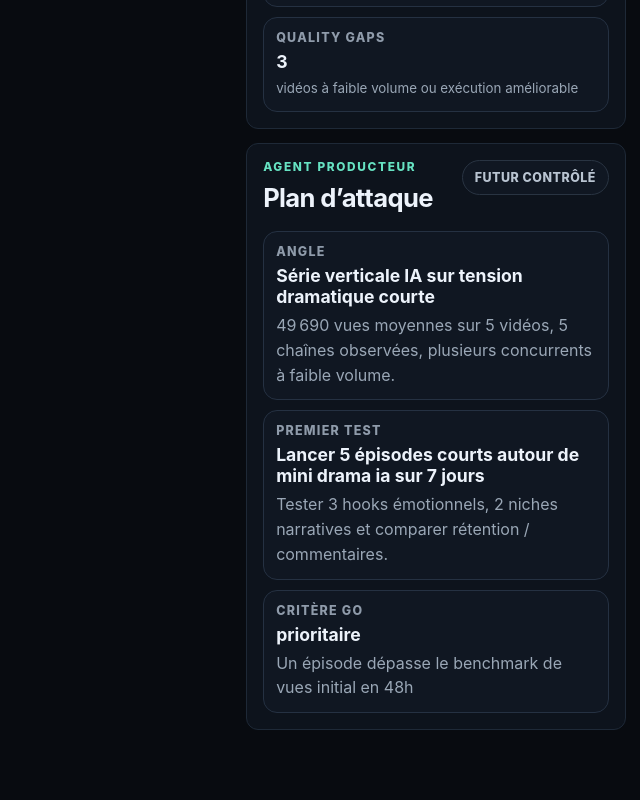
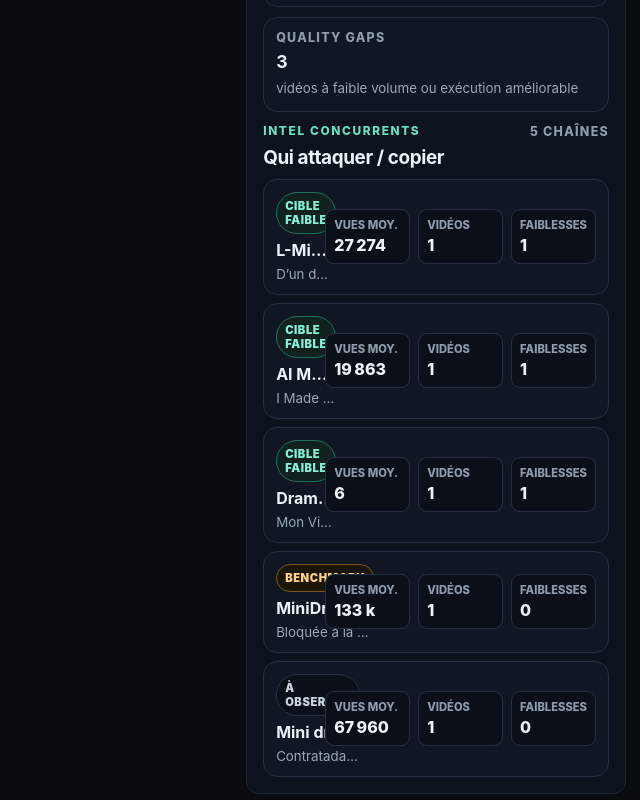
Before and after one commit to ardn87JJ/Machine, a React (Vite) app in the folder frontend/: page / in a window 1280 px wide. Shown: the part 2160-2960 px from the top of the page, without its empty margins (640-1280 px from the left). Before the commit the page ends 2926 px from the top, so only its background shows below. Built offline with nearby package versions, Linux system fonts and the light colour scheme; no server answers.

Commit message:
Add competitor intel panel

```diff
--- a/frontend/src/app/App.tsx
+++ b/frontend/src/app/App.tsx
@@ -181,6 +181,17 @@ type OpportunityRecord = Opportunity & {
 
 type DecisionLabel = OpportunityRecord["decisionLabel"];
 type DecisionFilter = DecisionLabel | "ALL";
+
+type CompetitorRow = {
+  channelId: string;
+  channelTitle: string;
+  videoCount: number;
+  averageViews: number;
+  totalViews: number;
+  weakSignals: number;
+  bestVideo: ScanVideoSummary;
+  attackTag: "CIBLE FAIBLE" | "BENCHMARK" | "À OBSERVER";
+};
 
 function getErrorMessage(error: unknown) {
   if (error instanceof ApiError) {
@@ -503,6 +514,57 @@ function rankOpportunities(opportunities: OpportunityRecord[]) {
 
     return right.confidence - left.confidence;
   });
+}
+
+function buildCompetitorRows(videos: ScanVideoSummary[]): CompetitorRow[] {
+  const byChannel = new Map<string, ScanVideoSummary[]>();
+
+  videos.forEach((video) => {
+    const key = video.channel_id || video.channel_title || "unknown-channel";
+    const current = byChannel.get(key) ?? [];
+
+    current.push(video);
+    byChannel.set(key, current);
+  });
+
+  return Array.from(byChannel.entries())
+    .map(([channelId, channelVideos]) => {
+      const totalViews = channelVideos.reduce((total, video) => total + (video.view_count ?? 0), 0);
+      const averageViews = channelVideos.length > 0 ? totalViews / channelVideos.length : 0;
+      const bestVideo = [...channelVideos].sort((left, right) => (right.view_count ?? 0) - (left.view_count ?? 0))[0];
+      const weakSignals = channelVideos.filter((video) => (video.view_count ?? 0) < 30_000).length;
+      const attackTag: CompetitorRow["attackTag"] =
+        averageViews < 30_000 || weakSignals >= 2
+          ? "CIBLE FAIBLE"
+          : (bestVideo.view_count ?? 0) >= 100_000
+            ? "BENCHMARK"
+            : "À OBSERVER";
+
+      return {
+        channelId,
+        channelTitle: bestVideo.channel_title || channelId,
+        videoCount: channelVideos.length,
+        averageViews,
+        totalViews,
+        weakSignals,
+        bestVideo,
+        attackTag,
+      };
+    })
+    .sort((left, right) => {
+      if (left.attackTag !== right.attackTag) {
+        const order: Record<CompetitorRow["attackTag"], number> = {
+          "CIBLE FAIBLE": 0,
+          BENCHMARK: 1,
+          "À OBSERVER": 2,
+        };
+
+        return order[left.attackTag] - order[right.attackTag];
+      }
+
+      return right.averageViews - left.averageViews;
+    })
+    .slice(0, 5);
 }
 
 function ScoreBar({ label, value }: { label: string; value: number }) {
@@ -910,6 +972,7 @@ function AnalystConsole({
   opportunity: OpportunityRecord | undefined;
   backendOnline: boolean;
 }) {
+  const competitorRows = buildCompetitorRows(opportunity?.videos ?? []);
   const topChannels = Array.from(
     new Set(opportunity?.videos.map((video) => video.channel_title || video.channel_id) ?? []),
   ).slice(0, 5);
@@ -959,6 +1022,48 @@ function AnalystConsole({
             <small>vidéos à faible volume ou exécution améliorable</small>
           </div>
         </aside>
+      </div>
+
+      <div className="competitor-intel" aria-label="Intel concurrents">
+        <div className="intel-heading">
+          <div>
+            <p className="eyebrow">Intel concurrents</p>
+            <h3>Qui attaquer / copier</h3>
+          </div>
+          <span>{competitorRows.length} chaînes</span>
+        </div>
+
+        {competitorRows.length === 0 ? (
+          <p className="panel-empty">Aucune chaîne concurrente disponible.</p>
+        ) : (
+          <div className="competitor-list">
+            {competitorRows.map((competitor) => (
+              <article className="competitor-row" key={competitor.channelId}>
+                <div>
+                  <span className={`competitor-tag competitor-tag--${competitor.attackTag.toLowerCase().replace(/\s+/g, "-")}`}>
+                    {competitor.attackTag}
+                  </span>
+                  <strong>{competitor.channelTitle}</strong>
+                  <small>{competitor.bestVideo.title}</small>
+                </div>
+                <dl>
+                  <div>
+                    <dt>Vues moy.</dt>
+                    <dd>{formatMetric(Math.round(competitor.averageViews))}</dd>
+                  </div>
+                  <div>
+                    <dt>Vidéos</dt>
+                    <dd>{competitor.videoCount}</dd>
+                  </div>
+                  <div>
+                    <dt>Faiblesses</dt>
+                    <dd>{competitor.weakSignals}</dd>
+                  </div>
+                </dl>
+              </article>
+            ))}
+          </div>
+        )}
       </div>
     </section>
   );
--- a/frontend/src/app/app.css
+++ b/frontend/src/app/app.css
@@ -422,6 +422,7 @@ h3 {
 .opportunity-card,
 .brief-command,
 .brief-grid > div,
+.competitor-row,
 .signal-stack > div,
 .execution-plan article,
 .scan-card {
@@ -490,6 +491,7 @@ h3 {
 .brief-command span,
 .brief-grid span,
 .brief-evidence > span,
+.intel-heading span,
 .signal-stack span,
 .execution-plan span,
 .brief-scores span {
@@ -712,6 +714,114 @@ h3 {
   white-space: nowrap;
 }
 
+.competitor-intel {
+  display: grid;
+  gap: 10px;
+  margin-top: 12px;
+}
+
+.intel-heading {
+  display: flex;
+  gap: 12px;
+  align-items: flex-start;
+  justify-content: space-between;
+}
+
+.intel-heading h3 {
+  margin-bottom: 0;
+}
+
+.competitor-list {
+  display: grid;
+  gap: 8px;
+}
+
+.competitor-row {
+  display: grid;
+  grid-template-columns: minmax(0, 1fr) auto;
+  gap: 12px;
+  align-items: center;
+  padding: 12px;
+}
+
+.competitor-row > div {
+  display: grid;
+  gap: 6px;
+  min-width: 0;
+}
+
+.competitor-row strong,
+.competitor-row small {
+  overflow: hidden;
+  text-overflow: ellipsis;
+  white-space: nowrap;
+}
+
+.competitor-row strong {
+  color: #edf3fb;
+}
+
+.competitor-row small {
+  color: #9aa7b6;
+}
+
+.competitor-row dl {
+  display: grid;
+  grid-template-columns: repeat(3, minmax(72px, 1fr));
+  gap: 8px;
+  margin: 0;
+}
+
+.competitor-row dl div {
+  display: grid;
+  gap: 3px;
+  padding: 8px;
+  border: 1px solid #253142;
+  border-radius: 9px;
+  background: #0b1018;
+}
+
+.competitor-row dt,
+.competitor-row dd {
+  margin: 0;
+}
+
+.competitor-row dt {
+  color: #8f9baa;
+  font-size: 0.7rem;
+  font-weight: 850;
+  text-transform: uppercase;
+}
+
+.competitor-row dd {
+  color: #edf3fb;
+  font-weight: 850;
+}
+
+.competitor-tag {
+  width: fit-content;
+  padding: 6px 8px;
+  border: 1px solid #253142;
+  border-radius: 999px;
+  color: #c8d3df;
+  background: #0b1018;
+  font-size: 0.7rem;
+  font-weight: 900;
+  letter-spacing: 0.05em;
+}
+
+.competitor-tag--cible-faible {
+  border-color: #1f6f5f;
+  color: #83f1d8;
+  background: #10211f;
+}
+
+.competitor-tag--benchmark {
+  border-color: #7b5a1b;
+  color: #ffd28a;
+  background: #1c160a;
+}
+
 .opportunity-layout {
   display: grid;
   grid-template-columns: minmax(0, 2fr) minmax(240px, 0.8fr);
@@ -796,6 +906,7 @@ h3 {
   .opportunity-layout,
   .execution-plan,
   .brief-grid,
+  .competitor-row,
   .dashboard-summary,
   .ledger-grid,
   .workspace-grid,
@@ -817,6 +928,10 @@ h3 {
     max-height: none;
     overflow: visible;
     padding-right: 0;
+  }
+
+  .competitor-row dl {
+    grid-template-columns: repeat(3, minmax(0, 1fr));
   }
 }
 
```
Also changed, not shown: 1 other file (tests, documents, lock files or other folders).
